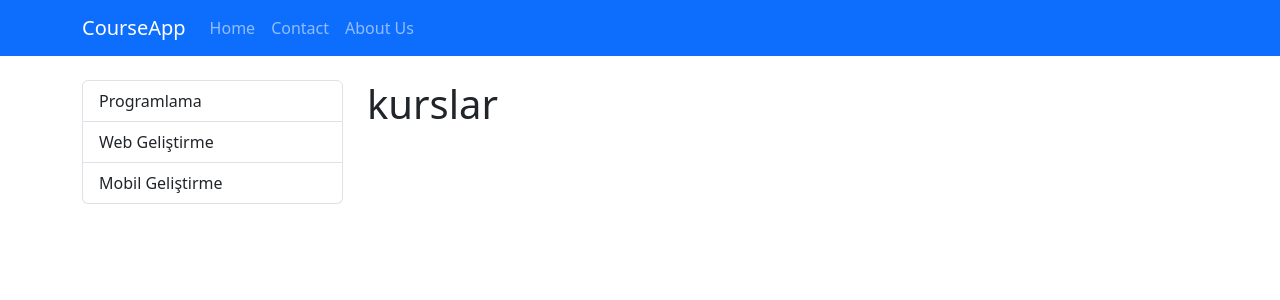
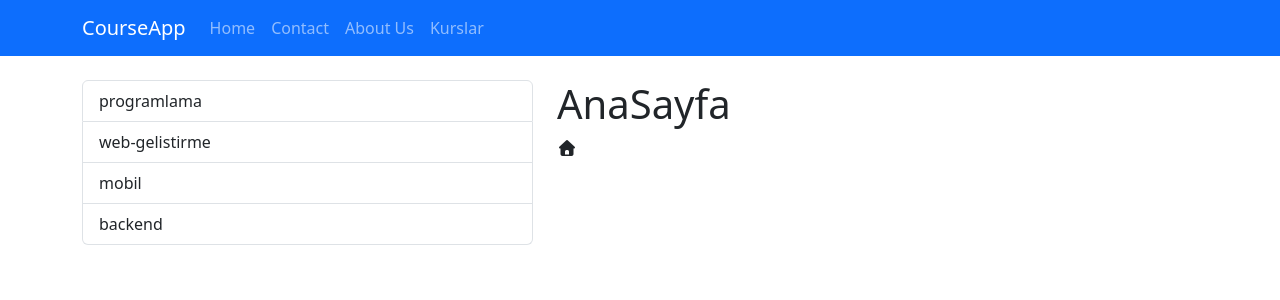
Before and after one commit to tombiks/courseapp, a Django app: page / in a window 1280 px wide. Shown: the top 300 px of the page. Run offline with Django 5.2, Linux system fonts and the light colour scheme; some libraries are stand-ins or nearby versions.

Commit message:
urller düzeldi

```diff
--- a/courseapp/settings.py
+++ b/courseapp/settings.py
@@ -65,6 +65,7 @@ TEMPLATES = [
                 'django.template.context_processors.request',
                 'django.contrib.auth.context_processors.auth',
                 'django.contrib.messages.context_processors.messages',
+                'courses.context_processors.categories_processor',
             ],
         },
     },
--- /dev/null
+++ b/courses/context_processors.py
@@ -0,0 +1,11 @@
+data = {
+    "programlama": "programlama kategorisine ait kurslar",
+    "web-gelistirme": "webgeliştirme kategorisine ait kurslar",
+    "mobil": "mobil kategorisine ait kurslar",
+    "backend": "backend kategorisine ait kurslar",
+}
+
+def categories_processor(request):
+    return {
+        'categories': list(data.keys())
+    }
--- /dev/null
+++ b/courses/templates/courses/partials/_categories.html
@@ -0,0 +1,7 @@
+<div class="col-5">
+    <div class="list-group">
+        {% for category in categories  %}
+            <a href="{% url "courses_by_category" category %}" class="list-group-item list-group-item-action">{{category}}</a>
+        {% endfor %}
+    </div>
+</div>
--- a/courses/urls.py
+++ b/courses/urls.py
@@ -3,7 +3,6 @@ from . import views
 
 urlpatterns = [
     path('', views.index),
-    path('list', views.kurslar),
     path('<kurs_name>', views.details),
     path('category/<int:categoy_id>', views.getCoursesByCategoryById),
     path('category/<str:category_name>', views.getCoursesByCategory, name='courses_by_category'),
--- a/pages/templates/pages/index.html
+++ b/pages/templates/pages/index.html
@@ -1,5 +1,25 @@
 {% extends "layout.html" %}
 
+{% block css_files %}
+    <link rel="stylesheet" href="https://cdnjs.cloudflare.com/ajax/libs/font-awesome/7.0.1/css/all.min.css"/>
+{% endblock  %}
+
+{% block page_title %}Home{% endblock %}
+
 {% block content %}
-    <h1>kurslar</h1>
+    <div class="container mt-4">
+            <div class="row">
+            <!--Menu-->
+                {% include "courses/partials/_categories.html" %}
+            <!--Menu ending-->
+            <!--Content-->
+            <div class="col-7">
+                <h1>AnaSayfa</h1>
+                <i class="fa-solid fa-house"></i>
+            </div>
+            <!--Content ending-->
+        </div>
+    </div>
 {% endblock content %}
+
+{% block js_files %}{% endblock %}
--- a/templates/layout.html
+++ b/templates/layout.html
@@ -1,57 +1,24 @@
 <!DOCTYPE html>
 <html lang="en">
 <head>
-    <meta charset="UTF-8">
-    <meta name="viewport" content="width=device-width, initial-scale=1.0">
-    <!-- css sadece görsel ve heade yazılır-->
-    <link rel="stylesheet" href="https://cdnjs.cloudflare.com/ajax/libs/bootstrap/5.3.8/css/bootstrap.min.css"/>
+    <!-- head-->
+    {% include "partials/_head.html" %}
 
-    <title>Document</title>
+    {% block css_files %}{% endblock  %}
+
+    <title>Course App | {% block page_title %}{% endblock %}</title>
 </head>
 <body>
         <!--navbar-->
-    <nav class="navbar navbar-expand-lg bg-primary navbar-dark">
-        <div class="container">
-        <a class="navbar-brand" href="/">CourseApp</a>
-        <div class="collapse navbar-collapse">
-            <ul class="navbar-nav me-auto mb-2 mb-lg-0">
-                <li class="nav-item">
-                    <a href="/" class="nav-link">Home</a>
-                </li>
-                <li class="nav-item">
-                    <a href="/contact" class="nav-link">Contact</a>
-                </li>
-                <li class="nav-item">
-                    <a href="/about" class="nav-link">About Us</a>
-                </li>
-            </ul>
-        </div>
-    </div>
-</nav>
+        {% include "partials/_nav.html" %}
         <!--navbar ending-->
+        <!-- Content -->
+        {% block content%}
+        {% endblock content%}
+        <!-- Content ending -->
 
 
-        <div class="container mt-4">
-            <div class="row">
-                <div class="col-3">
-                    <!--Menu-->
-                    <div class="list-group">
-                        <a href="/" class="list-group-item list-group-item-action">Programlama</a>
-                        <a href="/" class="list-group-item list-group-item-action">Web Geliştirme</a>
-                        <a href="/" class="list-group-item list-group-item-action">Mobil Geliştirme</a>
-                    </div>
-                    <!--Menu ending-->
-                </div>
-                <div class="col-9">
-                    <!-- Content -->
-                     {% block content%}
-
-                     {% endblock content%}
-                    <!-- Content ending -->
-                </div>
-            </div>
-        </div>
-
-    <script src="https://cdnjs.cloudflare.com/ajax/libs/bootstrap/5.3.8/js/bootstrap.min.js"></script>
+    {% include "partials/_default_js_files.html" %}
+    {% block js_files %}{% endblock %}
 </body>
 </html>
--- /dev/null
+++ b/templates/partials/_default_js_files.html
@@ -0,0 +1 @@
+<script src="https://cdnjs.cloudflare.com/ajax/libs/bootstrap/5.3.8/js/bootstrap.min.js"></script>
--- /dev/null
+++ b/templates/partials/_head.html
@@ -0,0 +1,3 @@
+<meta charset="UTF-8">
+    <meta name="viewport" content="width=device-width, initial-scale=1.0">
+    <link rel="stylesheet" href="https://cdnjs.cloudflare.com/ajax/libs/bootstrap/5.3.8/css/bootstrap.min.css"/>
--- /dev/null
+++ b/templates/partials/_nav.html
@@ -0,0 +1,21 @@
+<nav class="navbar navbar-expand-lg bg-primary navbar-dark">
+    <div class="container">
+        <a class="navbar-brand" href="/">CourseApp</a>
+        <div class="collapse navbar-collapse">
+            <ul class="navbar-nav me-auto mb-2 mb-lg-0">
+                <li class="nav-item">
+                    <a href="/" class="nav-link">Home</a>
+                </li>
+                <li class="nav-item">
+                    <a href="/contact" class="nav-link">Contact</a>
+                </li>
+                <li class="nav-item">
+                    <a href="/about" class="nav-link">About Us</a>
+                </li>
+                <li class="nav-item">
+                    <a href="/courses" class="nav-link">Kurslar</a>
+                </li>
+            </ul>
+        </div>
+    </div>
+</nav>
```
Also changed, not shown: courses/templates/courses/courses.html (added, +14 -0 lines), courses/templates/courses/index.html (added, +15 -0 lines), courses/views.py (+9 -13 lines), pages/templates/pages/about.html (+11 -1 lines), pages/templates/pages/contact.html (+21 -1 lines).
